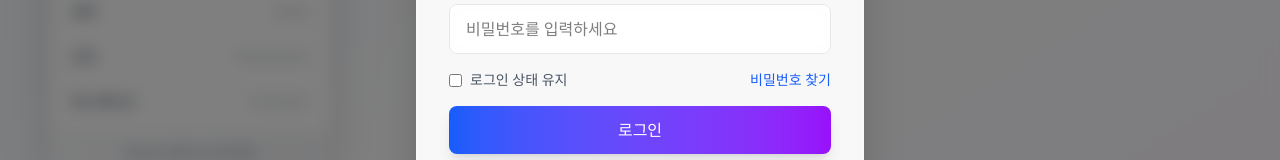
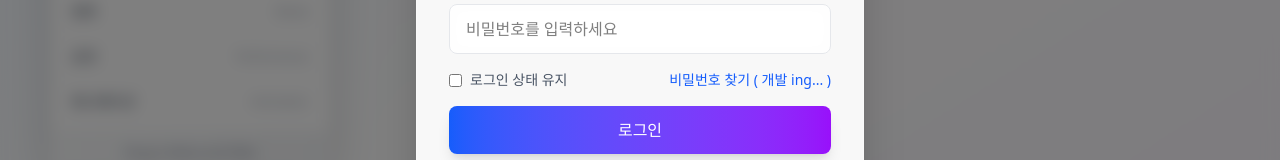
Before and after one commit to ZutoWiKi/ZutoWiKi_Next, a Next.js app: page / in a window 1280 px wide. Both pictures are taken after a click on the button "로그인". Shown: the part 386-546 px from the top of the page. Built offline with nearby package versions, Linux system fonts and the light colour scheme.

Commit message:
Update Auth.tsx

```diff
--- a/src/components/Auth.tsx
+++ b/src/components/Auth.tsx
@@ -194,7 +194,7 @@ const AuthButtons = () => {
                 type="button"
                 className="text-blue-600 hover:text-blue-700 font-medium"
               >
-                비밀번호 찾기
+                비밀번호 찾기 ( 개발 ing... )
               </button>
             </div>
 
```
